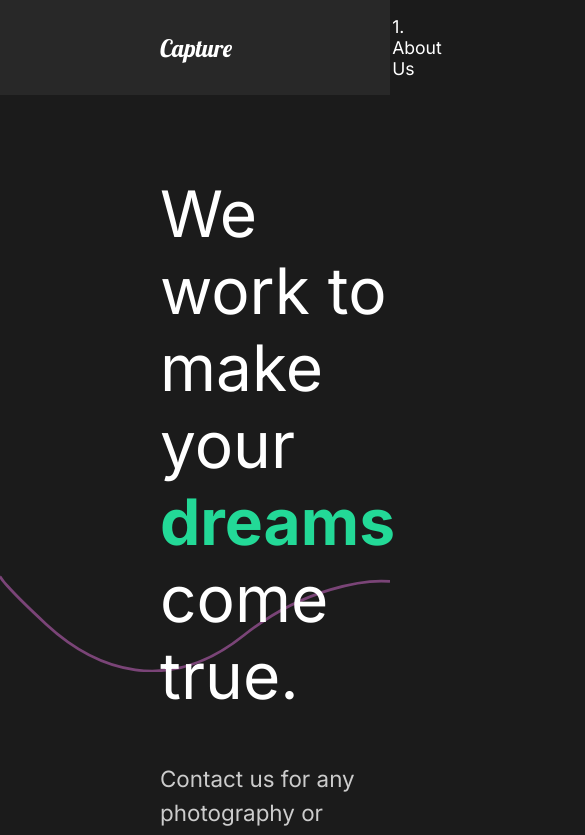
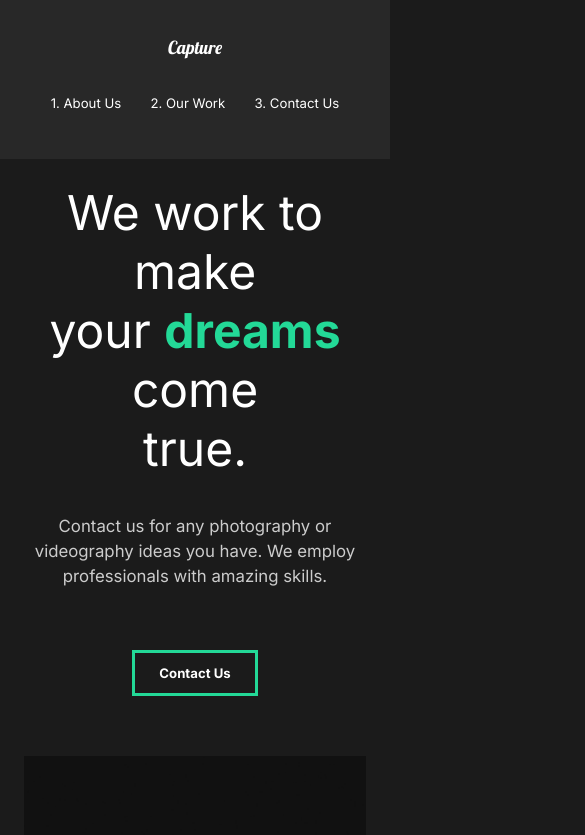
Before and after one commit to arggeo/react-portfolio-website, a React (Create React App) app: page / in a window 390 px wide. Shown: the top 835 px of the page, 585 px wide, since content can reach past the window. Built offline with nearby package versions, Linux system fonts and the light colour scheme.

Commit message:
Mobile optimization

```diff
--- a/src/components/GlobalStyle.js
+++ b/src/components/GlobalStyle.js
@@ -6,6 +6,12 @@
       margin: 0;
       padding: 0;
       box-sizing: border-box;
+    }
+
+    html {
+      @media (max-width: 1700px) {
+        font-size: 75%;
+      }
     }
 
     body {
--- a/src/components/Nav.js
+++ b/src/components/Nav.js
@@ -50,6 +50,26 @@
     font-family: 'Lobster', cursive;
     font-weight: lighter;
   }
+
+  @media (max-width: 1300px) {
+    flex-direction: column;
+    padding: 2rem 1rem;
+
+    #logo {
+      display: inline-block;
+      margin: 1rem;
+    }
+
+    ul {
+      padding: 2rem;
+      justify-content: space-around;
+      width: 100%;
+    }
+
+    li {
+      padding: 0;
+    }
+  }
 `;
 
 export default Nav;
--- a/src/components/ServicesSection.js
+++ b/src/components/ServicesSection.js
@@ -78,6 +78,10 @@
 const Cards = styled.div`
   display: flex;
   flex-wrap: wrap;
+
+  @media (max-width: 1300px) {
+    justify-content: center;
+  }
 `;
 
 const Card = styled.div`
--- a/src/pages/ContactUs.js
+++ b/src/pages/ContactUs.js
@@ -50,11 +50,20 @@
   padding: 5rem 10rem;
   color: #353535;
   min-height: 90vh;
+
+  @media (max-width: 1300px) {
+    padding: 2rem;
+    font-size: 1rem;
+  }
 `;
 
 const Title = styled.div`
   margin-bottom: 4rem;
   color: #1b1b1b;
+
+  @media (max-width: 1300px) {
+    margin-top: 5rem;
+  }
 `;
 
 const Hide = styled.div`
--- a/src/pages/MovieDetails.js
+++ b/src/pages/MovieDetails.js
@@ -94,6 +94,11 @@
   align-items: center;
   justify-content: space-around;
   margin: 5rem 10rem;
+
+  @media (max-width: 1300px) {
+    display: block;
+    margin: 2rem;
+  }
 `;
 
 const StyledAward = styled.div`
--- a/src/pages/OurWork.js
+++ b/src/pages/OurWork.js
@@ -68,6 +68,10 @@
   h2 {
     padding: 1rem 0;
   }
+
+  @media (max-width: 1300px) {
+    padding: 2rem;
+  }
 `;
 
 const Movie = styled(motion.div)`
--- a/src/styles.js
+++ b/src/styles.js
@@ -11,6 +11,12 @@
   align-items: center;
   padding: 5rem 10rem;
   color: #fff;
+
+  @media (max-width: 1300px) {
+    display: block;
+    padding: 2rem;
+    text-align: center;
+  }
 `;
 
 export const Description = styled.div`
@@ -18,6 +24,14 @@
   padding-right: 5rem;
   font-weight: lighter;
   z-index: 2;
+
+  @media (max-width: 1300px) {
+    padding: 0;
+
+    button {
+      margin: 2rem 0 5rem 0;
+    }
+  }
 `;
 
 export const Image = styled.div`
```
